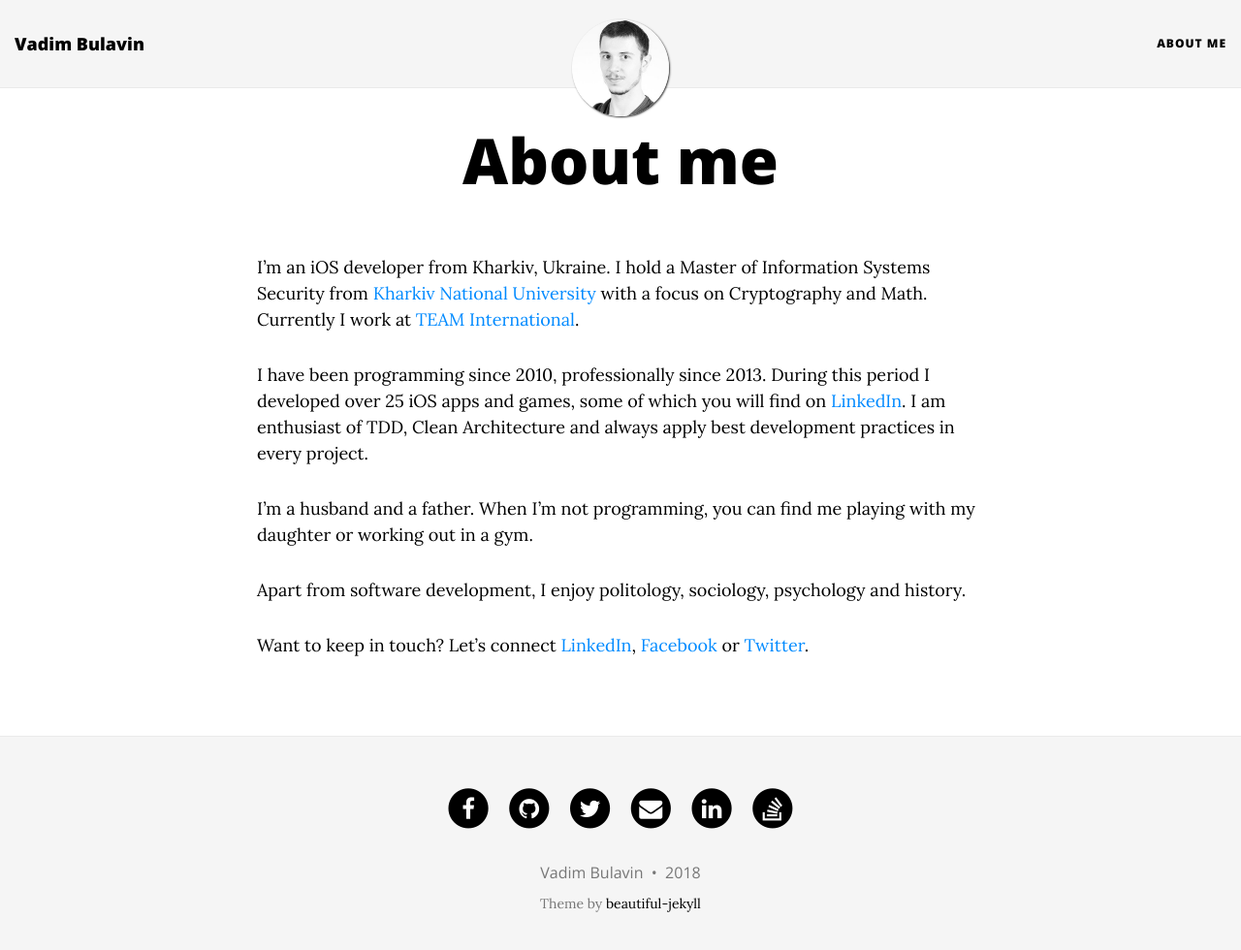
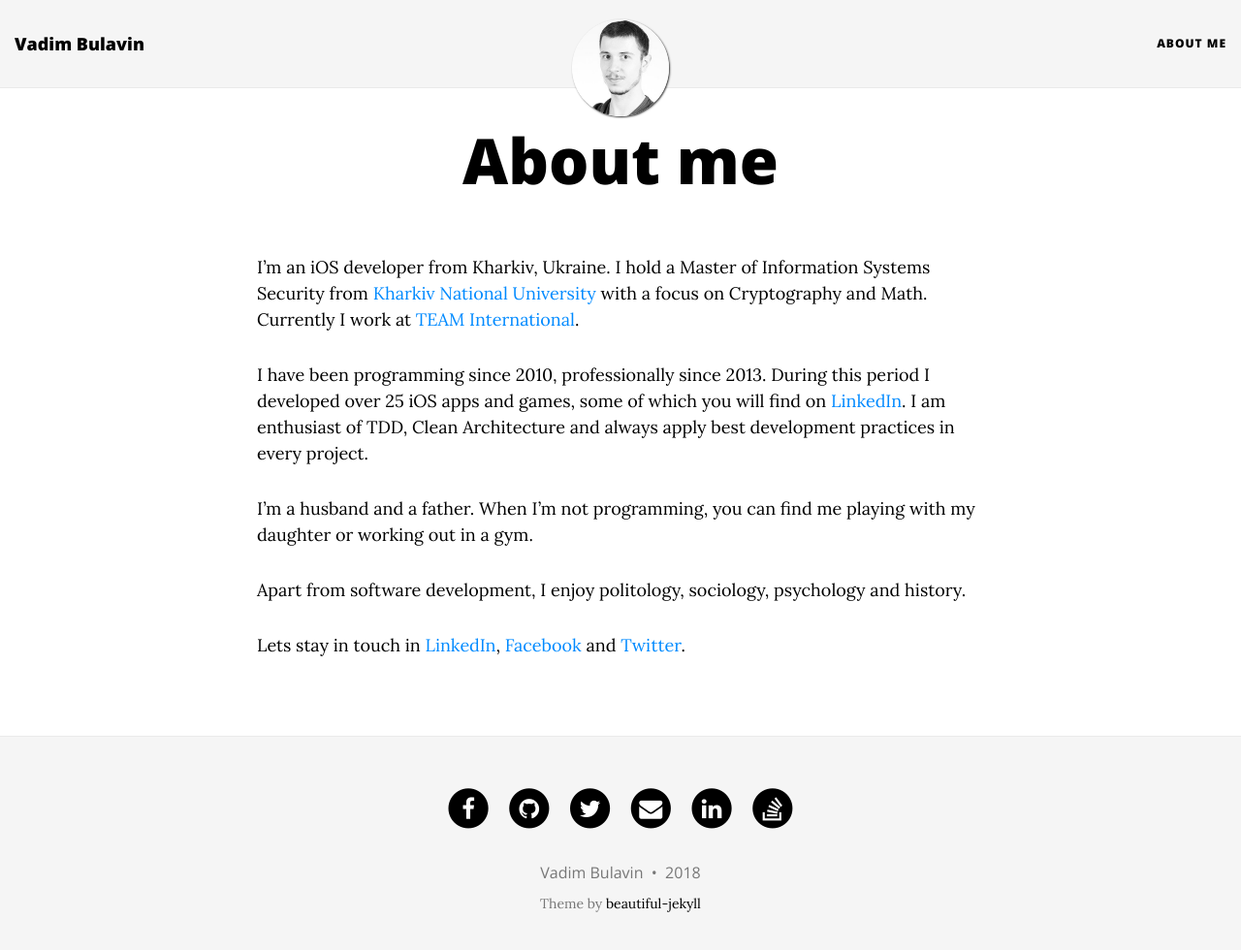
Before and after one commit to BergQuester/v8tr.github.io, a Jekyll site: the page built from aboutme.md, in a window 1280 px wide and 993 px high. Shown: the top 980 px of the window at 97% size. Built offline with Jekyll 4.4.1, drawn with Linux system fonts in a browser that asks for light colours; nearby versions of some CDN libraries.

Commit message:
Update about me

```diff
--- a/aboutme.md
+++ b/aboutme.md
@@ -12,7 +12,7 @@ I'm a husband and a father. When I’m not programming, you can find me playing
 
 Apart from software development, I enjoy politology, sociology, psychology and history.
 
-Want to keep in touch? Let's connect [LinkedIn][my-linkedin-profile], [Facebook][my-facebook-profile] or [Twitter][my-twitter-profile].
+Lets stay in touch in [LinkedIn][my-linkedin-profile], [Facebook][my-facebook-profile] and [Twitter][my-twitter-profile].
 
 [my-linkedin-profile]: https://www.linkedin.com/in/vadim-bulavin-18610b6b/
 [my-facebook-profile]: https://www.facebook.com/vadim.bulavin
```
